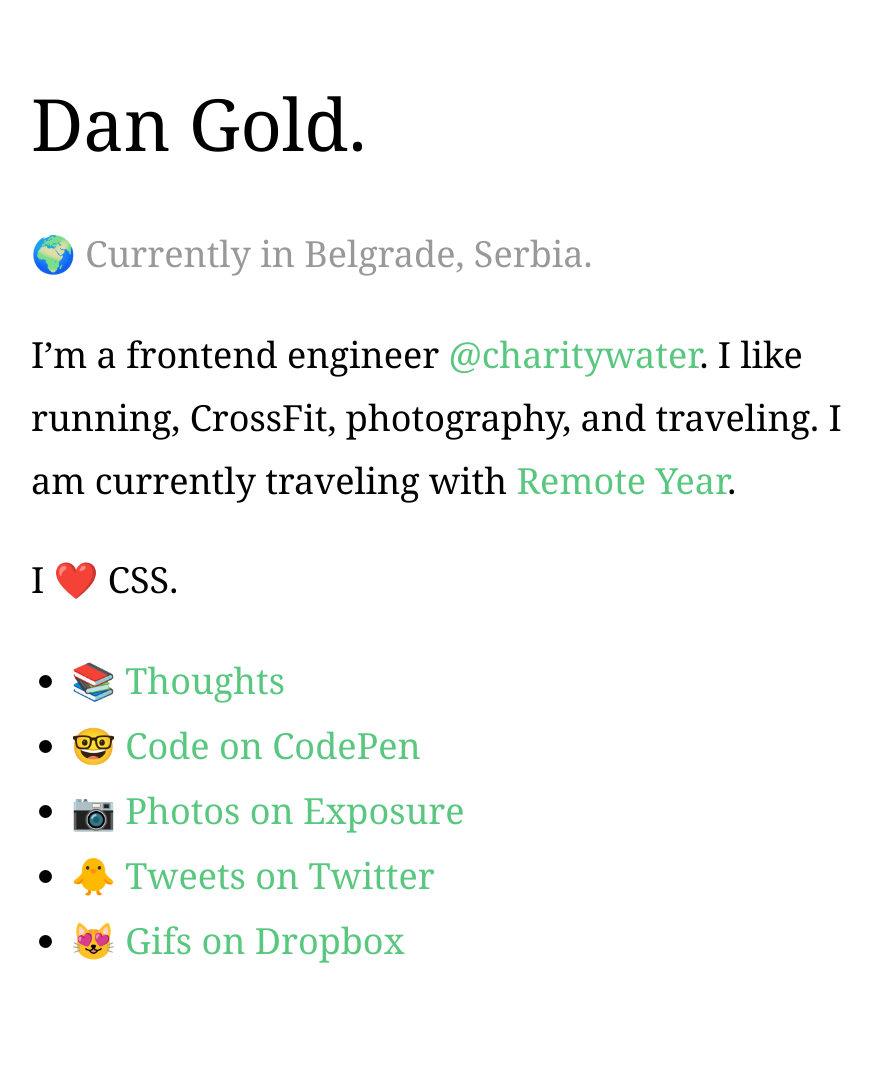
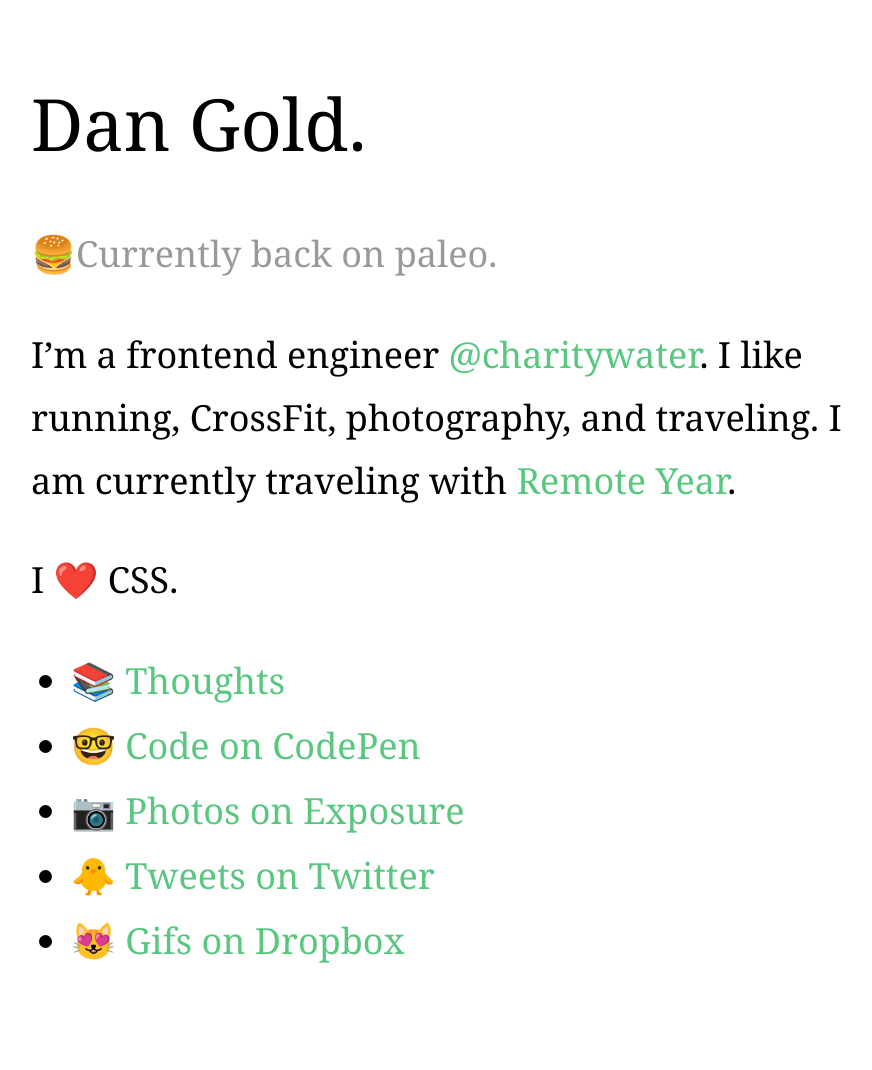
Before and after one commit to jessess/www, a Jekyll site: the page built from index.html, in a window 1280 px wide. Shown: the whole page, without its empty margins (189-1061 px from the left). Built offline with Jekyll 4.4.1, drawn with Linux system fonts in a browser that asks for light colours; a script that is not in the unit is left out.

Commit message:
I'm back on paleo, everyone needs to know about that.

```diff
--- a/index.html
+++ b/index.html
@@ -5,7 +5,7 @@
 <div class="home">
   <hgroup>
     <h1 class="post-title">Dan Gold.</h1>
-    <p class="status"><span class="status-text"><span class="emoji">🌍️</span> Currently in Belgrade, Serbia.</span></p>
+    <p class="status"><span class="status-text"><span class="emoji">🍔️</span>Currently back on paleo.</span></p>
   </hgroup>
 
   <article class="about">
```
